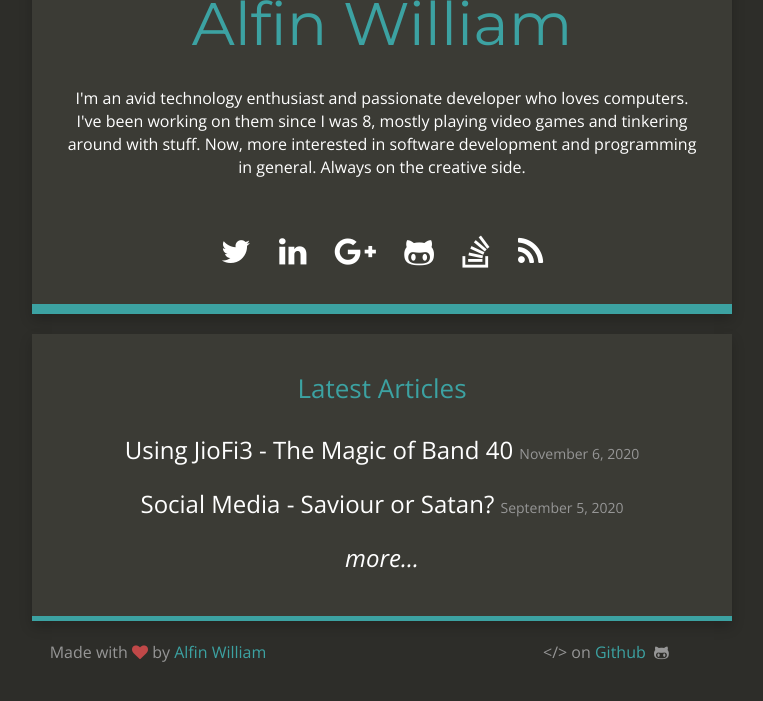
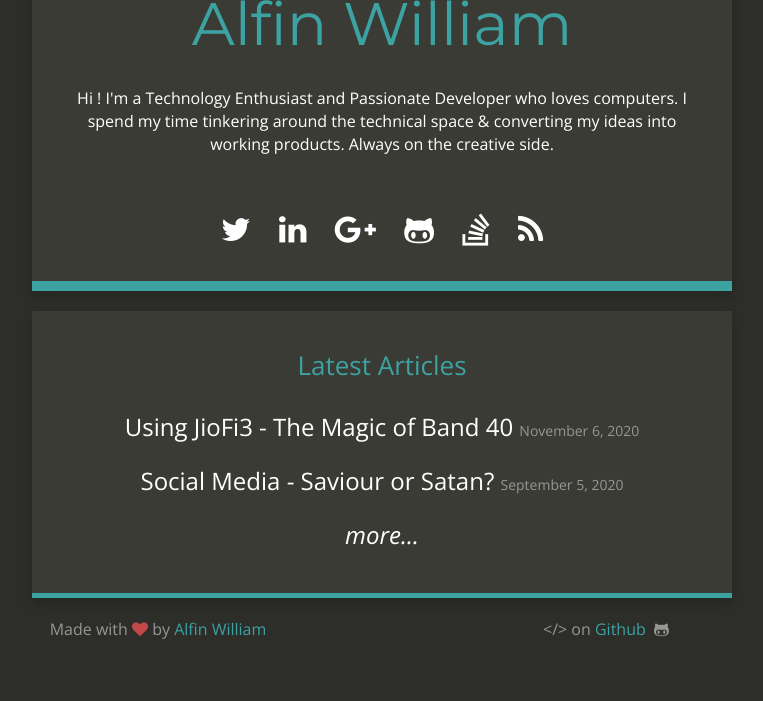
Before and after one commit to alfinwilliam/alfinwilliam.github.io, a Jekyll site: the page built from index.html, in a window 1280 px wide, cut to the strip 174-875 px from the top of the page. Shown: the whole strip, without its empty margins (258-1021 px from the left). Built offline with Jekyll 4.4.1, drawn with Linux system fonts in a browser that asks for light colours; nearby versions of some CDN libraries.

Commit message:
updated about me

```diff
--- a/_config.yml
+++ b/_config.yml
@@ -4,7 +4,7 @@ email: alfinwilliam@gmail.com
 description: "My portfolio site with blog"
 baseurl: ""
 url: "http://carte-noire.jacobtomlinson.co.uk/"
-title_description: "I'm an avid technology enthusiast and passionate developer who loves computers. I've been working on them since I was 8, mostly playing video games and tinkering around with stuff. Now, more interested in software development and programming in general. Always on the creative side."
+title_description: "Hi ! I'm a Technology Enthusiast and Passionate Developer who loves computers. I spend my time tinkering around the technical space & converting my ideas into working products. Always on the creative side."
 title_image: "https://s.gravatar.com/avatar/6385e644703f7dd99ff07c00d3078002?s=250"
 google_analytics: "UA-20365477-4"
 disqus_account: cartenoire
```
